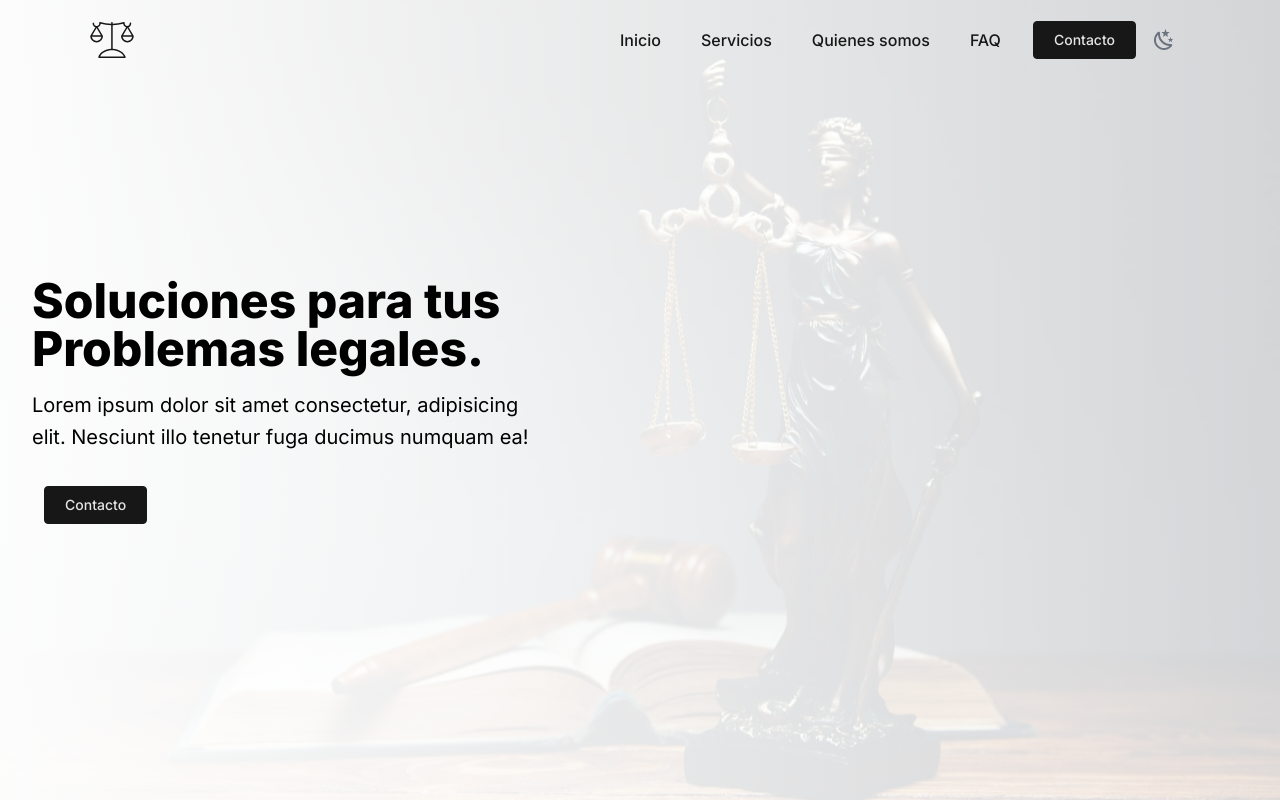
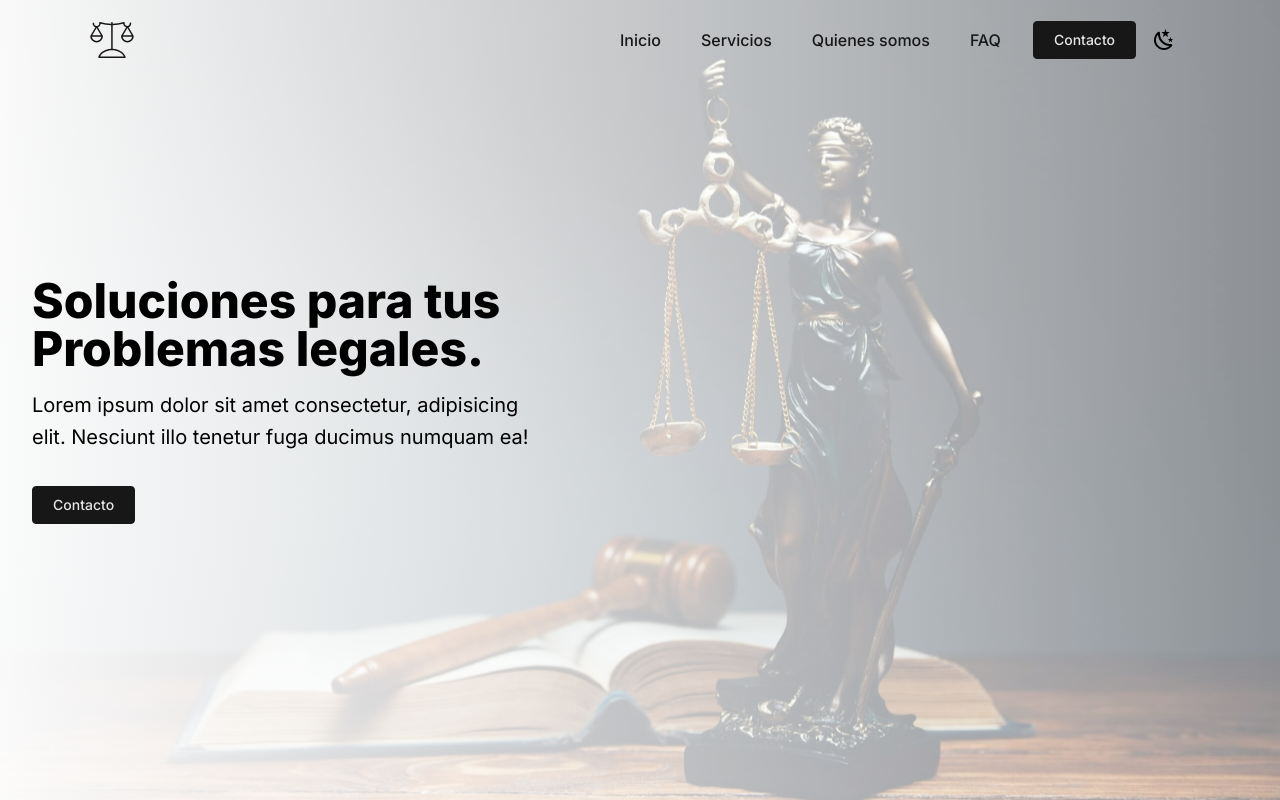
Before and after one commit to lllMaxMaxlll/chServiciosJuridicos, a Next.js app: page / in a window 1280 px wide. Shown: the top 800 px of the page. Built offline with nearby package versions, Linux system fonts and the light colour scheme.

Commit message:
Fix clg error, move some files

```diff
--- a/app/layout.tsx
+++ b/app/layout.tsx
@@ -1,6 +1,7 @@
 import { Header } from "@/components";
 import "./globals.css";
 import { Inter } from "next/font/google";
+import { Providers } from "./providers";
 
 const inter = Inter({ subsets: ["latin"] });
 
@@ -11,8 +12,10 @@ export const metadata = {
 
 export default function RootLayout({ children }: { children: React.ReactNode }) {
 	return (
-		<html lang="es">
-			<body className={`${inter.className} bg-white dark:bg-black`}>{children}\</body>
+		<html lang="es" suppressHydrationWarning>
+			<body className={`${inter.className} bg-white dark:bg-neutral-900`}>
+				<Providers>{children}</Providers>
+			</body>
 		</html>
 	);
 }
--- a/components/Header.tsx
+++ b/components/Header.tsx
@@ -53,7 +53,7 @@ export default function Header() {
 							<li>
 								<Link
 									href="/contact"
-									className="inline-block rounded border border-neutral-900 dark:border-neutral-100 bg-neutral-900 dark:bg-neutral-100 ms-3 px-5 py-2 text-sm font-medium text-neutral-200 dark:text-neutral-900 hover:bg-neutral-100 hover:text-neutral-900 dark:hover:bg-neutral-900 dark:hover:text-neutral-100 focus:outline-none focus:ring active:text-neutral-50 transition duration-300">
+									className="inline-block rounded border border-neutral-900 dark:border-neutral-100 bg-neutral-900 dark:bg-neutral-100 ms-3 px-5 py-2 text-sm font-medium text-neutral-200 dark:text-neutral-900 hover:bg-transparent hover:text-neutral-900 dark:hover:bg-transparent dark:hover:text-neutral-100 focus:outline-none focus:ring active:text-neutral-50 transition duration-300">
 									Contacto
 								</Link>
 							</li>
--- a/components/Hero.tsx
+++ b/components/Hero.tsx
@@ -3,10 +3,10 @@ import React from "react";
 
 function Hero() {
 	return (
-		<section className="relative bg-[url(/public/justice.jpg)] bg-cover bg-center bg-no-repeat">
+		<section className="relative bg-[url(/justice.jpg)] bg-cover bg-center bg-no-repeat">
 			<div
-				className="absolute inset-0 bg-white/75 sm:from-white/95
-      sm:to-white/25 dark:bg-black/75  dark:sm:from-black/95 dark:sm:to-black/25 sm:bg-gradient-to-r "></div>
+				className="absolute inset-0 bg-white/50 sm:from-white/95
+       dark:bg-black/50  dark:sm:from-black/75  sm:bg-gradient-to-r"></div>
 
 			<div className="relative mx-auto max-w-screen-xl px-4 py-32 sm:px-6 lg:flex lg:h-screen lg:items-center lg:px-8">
 				<div className="max-w-xl text-center sm:text-start">
@@ -22,7 +22,7 @@ function Hero() {
 					<div className="mt-8 flex flex-wrap text-center">
 						<Link
 							href="/contact"
-							className="block w-full rounded border border-neutral-900 dark:border-neutral-100 bg-neutral-900 dark:bg-neutral-100 ms-3 px-5 py-2 text-sm font-medium text-neutral-200 dark:text-neutral-900 hover:bg-neutral-100 hover:text-neutral-900 dark:hover:bg-neutral-900 dark:hover:text-neutral-100 focus:outline-none focus:ring active:text-neutral-50 transition duration-300 sm:w-auto">
+							className="block w-full rounded border border-neutral-900 dark:border-neutral-100 bg-neutral-900 dark:bg-neutral-100  px-5 py-2 text-sm font-medium text-neutral-200 dark:text-neutral-900 hover:bg-transparent hover:text-neutral-900 dark:hover:bg-transparent dark:hover:text-neutral-100 focus:outline-none focus:ring active:text-neutral-50 transition duration-300 sm:w-auto">
 							Contacto
 						</Link>
 					</div>
--- a/components/Switcher.tsx
+++ b/components/Switcher.tsx
@@ -1,21 +1,28 @@
 "use client";
 
 import { useTheme } from "next-themes";
+import { useState, useEffect } from "react";
 
 function Switcher() {
+	const [mounted, setMounted] = useState(false);
 	const { theme, setTheme } = useTheme();
 	const isLight = theme === "light" ? "dark" : "light";
+
+	useEffect(() => {
+		if (!mounted) setMounted(true);
+	}, []);
+
 	function switchTheme() {
 		setTheme(isLight);
 	}
 
-	if (!theme) return null;
+	if (!mounted) return null;
 
 	return (
 		<button
 			onClick={switchTheme}
 			title={`Switch to ${isLight} mode`}
-			className="relative ml-4 w-10 h-10 focus:outline-none focus:shadow-outline text-gray-500">
+			className="relative ml-4 w-10 h-10 focus:outline-none focus:shadow-outline dark:text-neutra-100">
 			{isLight === "light" ? (
 				<svg style={{ width: "24px", height: "24px" }} viewBox="0 0 24 24">
 					<path
@@ -33,8 +40,8 @@ function Switcher() {
 					strokeWidth="2"
 					stroke="currentColor"
 					fill="none"
-					stroke-linecap="round"
-					stroke-linejoin="round">
+					strokeLinecap="round"
+					strokeLinejoin="round">
 					<path stroke="none" d="M0 0h24v24H0z" fill="none"></path>
 					<circle cx="12" cy="12" r="4"></circle>
 					<path d="M3 12h1m8 -9v1m8 8h1m-9 8v1m-6.4 -15.4l.7 .7m12.1 -.7l-.7 .7m0 11.4l.7 .7m-12.1 -.7l-.7 .7"></path>
--- a/tailwind.config.js
+++ b/tailwind.config.js
@@ -4,7 +4,7 @@ module.exports = {
 	darkMode: "class",
 	theme: {
 		extend: {
-			backgroundImage: {},
+			backgroundImage: { justice: "url('../public/justice.jpg')" },
 		},
 	},
 	plugins: [],
```
Also changed, not shown: app/providers.tsx (renamed from app/(default)/layout.tsx, +4 -6 lines), app/page.tsx (renamed from app/(default)/page.tsx).
